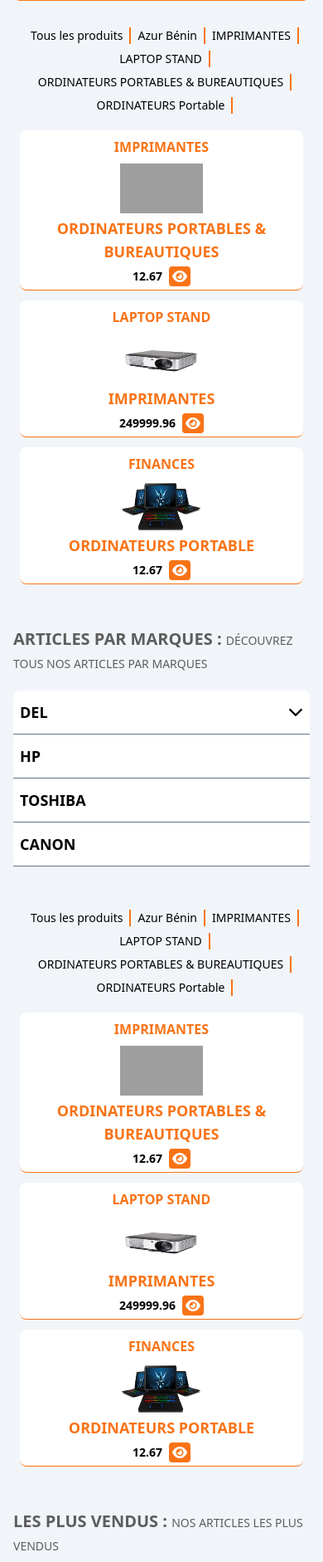
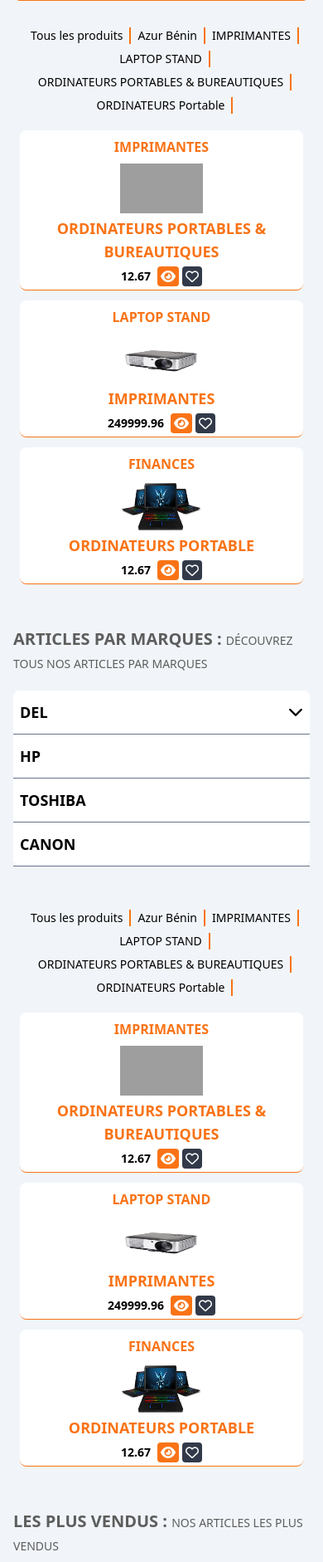
Before and after one commit to Medogo/us, a Django app: page / in a window 390 px wide. Shown: the part 1484-3366 px from the top of the page at 83% size. Run offline with Django 5.2, Linux system fonts and the light colour scheme; data comes from the database, SQL or seed files in the repository; style sheets or scripts are compiled from the project's sources; some libraries are stand-ins or nearby versions; grey boxes are pictures that could not be loaded.

Commit message:
fit:favorite fonctionction

```diff
--- a/theme/templates/base.html
+++ b/theme/templates/base.html
@@ -117,13 +117,14 @@
                 <div class="dropdown-menu ">
                     <div class="flex justify-start items-start p-4">
                         {% for product in products %}
-                        <div class="mr-5 product-card bg-white rounded-lg shadow-md border border-slate-400 flex flex-col justify-between items-center p-2 m-2" style="width: 200px;">
+                        <div class="mr-5  bg-white rounded-lg shadow-md border border-slate-400 flex flex-col justify-between items-center p-2 m-2" style="width: 200px;">
                             <p class="text-orange-500 py-1 text-sm font-bold rounded-2xl mb-1 uppercase"><a href="{% url 'shop:product_detail' id=product.id slug=product.slug %}">{{ product.name }}</a></p>
                             <img src="{{ product.image.url }}" alt="" class="h-[80px] w-[120px] object-contain">
                             <p class="font-semibold text-sm text-center text-orange-500 my-1 uppercase"><a href="{% url 'shop:product_detail' id=product.id slug=product.slug %}">{{ product.category.name }}</a></p>
                             <div class="flex items-center">
-                                <strong class="text-sm mr-2"><a href="{% url 'shop:product_detail' id=product.id slug=product.slug %}">{{ product.price }}</a></strong>
-                                <button class="bg-orange-500 px-1 rounded"><a href="{% url 'shop:product_detail' id=product.id slug=product.slug %}"><i class="fa-solid fa-eye text-white"></i></a></button>
+                                <strong class="text-sm md:text-sm mr-1"><a href="{% url 'shop:product_detail' id=product.id slug=product.slug %}">{{ product.price }}</a></strong>
+                                <button class="bg-orange-500 rounded mr-1"><a href="{% url 'shop:product_detail' id=product.id slug=product.slug %}"><i class="fa-solid fa-eye text-white"></i></a></button>
+                               <!-- <button class="color rounded"><a href="{% url 'shop:product_detail' id=product.id slug=product.slug %}"><i class="fa-regular fa-heart text-white"></i></a></button>-->
                             </div>
                         </div>
                         {% endfor %}
@@ -135,13 +136,13 @@
                 <div class="dropdown-menu ">
                     <div class="flex justify-start items-start p-4">
                         {% for product in products %}
-                        <div class="mr-5 product-card bg-white rounded-lg shadow-md border border-slate-400 flex flex-col justify-between items-center p-2 m-2" style="width: 200px;">
+                        <div class="mr-5  bg-white rounded-lg shadow-md border border-slate-400 flex flex-col justify-between items-center p-2 m-2" style="width: 200px;">
                             <p class="text-orange-500 py-1 text-sm font-bold rounded-2xl mb-1 uppercase"><a href="{% url 'shop:product_detail' id=product.id slug=product.slug %}">{{ product.name }}</a></p>
                             <img src="{{ product.image.url }}" alt="" class="h-[80px] w-[120px] object-contain">
                             <p class="font-semibold text-sm text-center text-orange-500 my-1 uppercase"><a href="{% url 'shop:product_detail' id=product.id slug=product.slug %}">{{ product.category.name }}</a></p>
                             <div class="flex items-center">
                                 <strong class="text-sm mr-2"><a href="{% url 'shop:product_detail' id=product.id slug=product.slug %}">{{ product.price }}</a></strong>
-                                <button class="bg-orange-500 px-1 rounded"><a href="{% url 'shop:product_detail' id=product.id slug=product.slug %}"><i class="fa-solid fa-eye text-white"></i></a></button>
+                                <button class="bg-orange-500  rounded"><a href="{% url 'shop:product_detail' id=product.id slug=product.slug %}"><i class="fa-solid fa-eye text-white"></i></a></button>
                             </div>
                         </div>
                         {% endfor %}
@@ -159,7 +160,7 @@
                             <p class="font-semibold text-sm text-center text-orange-500 my-1 uppercase"><a href="{% url 'shop:product_detail' id=product.id slug=product.slug %}">{{ product.category.name }}</a></p>
                             <div class="flex items-center">
                                 <strong class="text-sm mr-2"><a href="{% url 'shop:product_detail' id=product.id slug=product.slug %}">{{ product.price }}</a></strong>
-                                <button class="bg-orange-500 px-1 rounded"><a href="{% url 'shop:product_detail' id=product.id slug=product.slug %}"><i class="fa-solid fa-eye text-white"></i></a></button>
+                                <button class="bg-orange-500  rounded"><a href="{% url 'shop:product_detail' id=product.id slug=product.slug %}"><i class="fa-solid fa-eye text-white"></i></a></button>
                             </div>
                         </div>
                         {% endfor %}
@@ -177,7 +178,7 @@
                             <p class="font-semibold text-sm text-center text-orange-500 my-1 uppercase"><a href="{% url 'shop:product_detail' id=product.id slug=product.slug %}">{{ product.category.name }}</a></p>
                             <div class="flex items-center">
                                 <strong class="text-sm mr-2"><a href="{% url 'shop:product_detail' id=product.id slug=product.slug %}">{{ product.price }}</a></strong>
-                                <button class="bg-orange-500 px-1 rounded"><a href="{% url 'shop:product_detail' id=product.id slug=product.slug %}"><i class="fa-solid fa-eye text-white"></i></a></button>
+                                <button class="bg-orange-500 rounded"><a href="{% url 'shop:product_detail' id=product.id slug=product.slug %}"><i class="fa-solid fa-eye  text-white"></i></a></button>
                             </div>
                         </div>
                         {% endfor %}
--- a/theme/templates/shop/index.html
+++ b/theme/templates/shop/index.html
@@ -85,7 +85,9 @@
                         <p class="font-semibold text-lg md:text-sm text-center text-orange-500 my-1 uppercase"><a href="{% url 'shop:product_detail' id=product.id slug=product.slug %}">{{ product.category.name }}</a></p>
                         <div class="flex items-center">
                             <strong class="text-sm md:text-base mr-2"><a href="{% url 'shop:product_detail' id=product.id slug=product.slug %}">{{ product.price }}</a></strong>
-                            <button class="bg-orange-500 px-1 rounded"><a href="{% url 'shop:product_detail' id=product.id slug=product.slug %}"><i class="fa-solid fa-eye text-white"></i></a></button>
+                            <button class="bg-orange-500 px-1 rounded mr-1"><a href="{% url 'shop:product_detail' id=product.id slug=product.slug %}"><i class="fa-solid fa-eye text-white"></i></a></button>
+                            <button class="color px-1 rounded"><a href="{% url 'shop:product_detail' id=product.id slug=product.slug %}"><i class="fa-regular fa-heart text-white"></i></a></button>
+
                         </div>
                     </div>
                     {% endfor %}
@@ -128,7 +130,9 @@
                         <p class="font-semibold text-lg md:text-sm text-center text-orange-500 my-1 uppercase"><a href="{% url 'shop:product_detail' id=product.id slug=product.slug %}">{{ product.category.name }}</a></p>
                         <div class="flex items-center">
                             <strong class="text-sm md:text-base mr-2"><a href="{% url 'shop:product_detail' id=product.id slug=product.slug %}">{{ product.price }}</a></strong>
-                            <button class="bg-orange-500 px-1 rounded"><a href="{% url 'shop:product_detail' id=product.id slug=product.slug %}"><i class="fa-solid fa-eye text-white"></i></a></button>
+                            <button class="bg-orange-500 px-1 rounded mr-1"><a href="{% url 'shop:product_detail' id=product.id slug=product.slug %}"><i class="fa-solid fa-eye text-white"></i></a></button>
+                            <button class="color px-1 rounded"><a href="{% url 'shop:product_detail' id=product.id slug=product.slug %}"><i class="fa-regular fa-heart text-white"></i></a></button>
+
                         </div>
                     </div>
                     {% endfor %}
```
